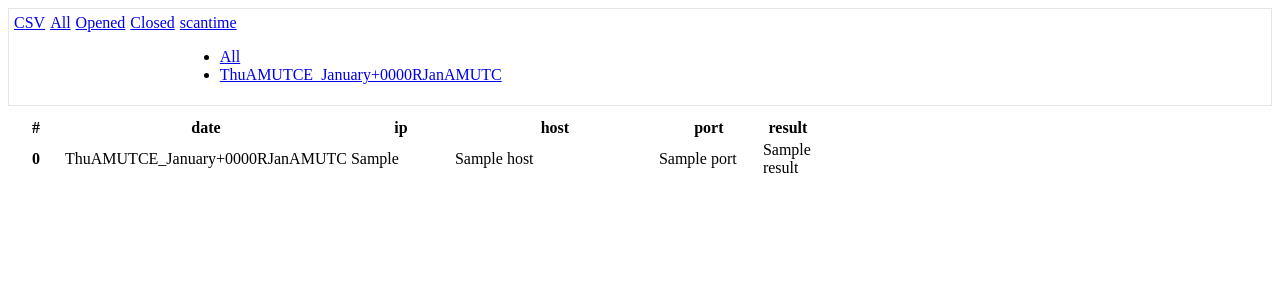
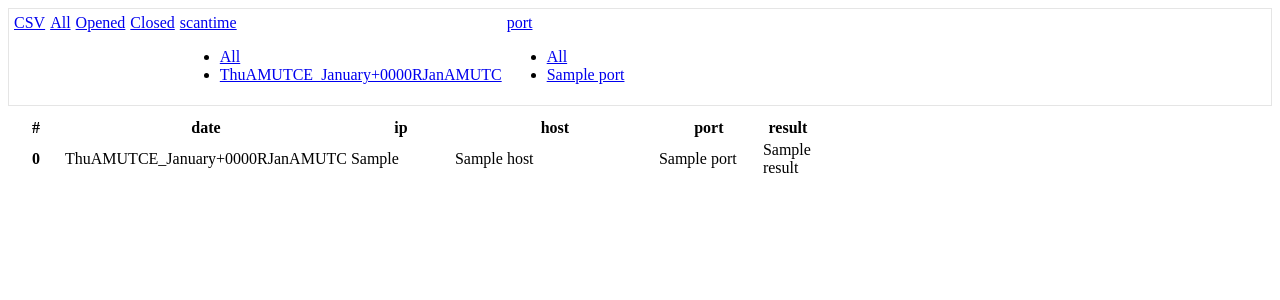
Before and after one commit to hightemp/wapp_network_scanner, a PHP site: template src/view/get_results_list.php in a window 1280 px wide. Shown: the top 300 px of the page. Run offline with PHP 8.4, Linux system fonts and the light colour scheme; the template is opened without the code that fills it: most values are stand-ins (such as "Sample title", 1, 10 or a date in 2020); some libraries are stand-ins or nearby versions.

Commit message:
- добавлен фильтр портов

```diff
--- a/src/view/get_results_list.php
+++ b/src/view/get_results_list.php
@@ -15,6 +15,19 @@
             <li><a class="dropdown-item" href="?scantime=all">All</a></li>
             <?php foreach ($aScantimeList as $iI => $aRow): ?>
                 <li><a class="dropdown-item" href="<?php echo $aRow['url']; ?>"><?php echo date(DATE_FORMAT, $aRow['scantime']); ?></a></li>
+            <?php endforeach ?>
+        </ul>
+    </div>
+
+    <div class="dropdown">
+        <a class="btn btn-secondary dropdown-toggle" href="#" role="button" data-bs-toggle="dropdown" aria-expanded="false">
+            port
+        </a>
+
+        <ul class="dropdown-menu">
+            <li><a class="dropdown-item" href="?scantime=all">All</a></li>
+            <?php foreach ($aPortsList as $iI => $aRow): ?>
+                <li><a class="dropdown-item" href="<?php echo $aRow['url']; ?>"><?php echo $aRow['port']; ?></a></li>
             <?php endforeach ?>
         </ul>
     </div>
```
Also changed, not shown: src/index.php (+14 -0 lines), README.md.
